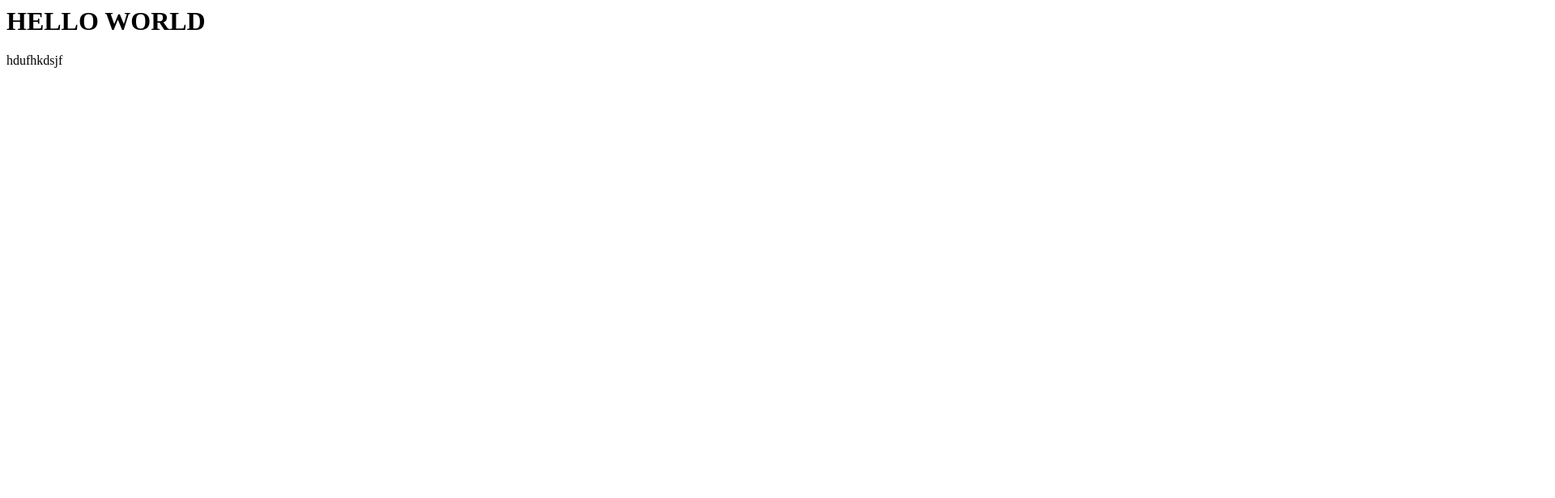
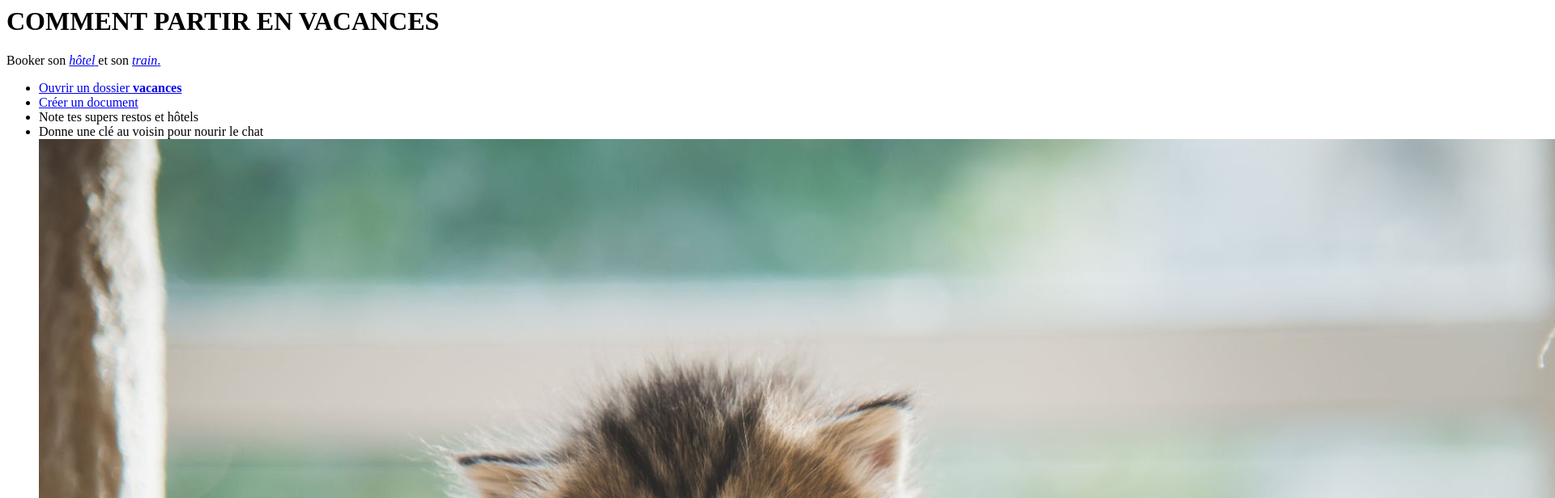
Before and after one commit to maefloc/Cours-M2-Dauphine, a plain HTML site: page 240409-code/index.html in a window 1280 px wide. Shown: the top 616 px of the page at 81% size, 1920 px wide, since content can reach past the window. Drawn offline with Linux system fonts and the light colour scheme.

Commit message:
Première page + pages annexes terminées

```diff
--- a/240409-code/index.html
+++ b/240409-code/index.html
@@ -1,15 +1,35 @@
 <html>
 
 	<head>
+		<meta charset="utf-8">
 	</head>
 
 	<body>
 		<h1>
-			HELLO WORLD
+			COMMENT PARTIR EN VACANCES
 		</h1>
 		<p>
-			hdufhkdsjf
+			Booker son <a href="https://www.booking.com/index.fr.html?label=gen173nr-1BCAEoggI46AdIM1gEaE2IAQGYAQ24ARfIAQzYAQHoAQGIAgGoAgO4AqeF1LAGwAIB0gIkMGYyM2E0NmYtZWFiYi00YTUyLTlmNzQtMDkxM2Y3OTA2OGFm2AIF4AIB&sid=b9dbded35ab6fdb605cb2ba2c81c279a&keep_landing=1&sb_price_type=total&" target="_blank">
+				<em>hôtel</em>
+			</a>
+			et son <a href="https://www.sncf-connect.com/" target= "_blank">
+				<em>train</em>.
+			</a>
+
+			<ul>
+				<li><a href="page1.html">Ouvrir un dossier <strong>vacances</strong></a></li>
+				<li><a href="page2.html">Créer un document</a></li>
+				<li>Note tes supers restos et hôtels</li>
+				<li>Donne une clé au voisin pour nourir le chat</li>
+					<img src="chaton.jpeg" alt="chaton">
+				<li>Partir en vacances l'esprit tranquille comme Marc</li>
+					<img src="https://media.giphy.com/media/v1.Y2lkPTc5MGI3NjExbjQxYWx4NmQ0OTVqMWM0ZjU0Zm42eHlpN3p2eDN6Zmh1bzcwaHllayZlcD12MV9pbnRlcm5hbF9naWZfYnlfaWQmY3Q9Zw/MY3VG1UK03yK0QDlrB/giphy.gif" alt="Personne en vacances à la plage">
+			</ul>
+
+			<br>
+			Profitez bien et revenez bronzé !
 		</p>
+
 	</body>
 
 </html>
```
Also changed, not shown: 240409-code/page1.html (added, +16 -0 lines), 240409-code/page2.html (added, +18 -0 lines), 240409-code/chaton.jpeg (added).
